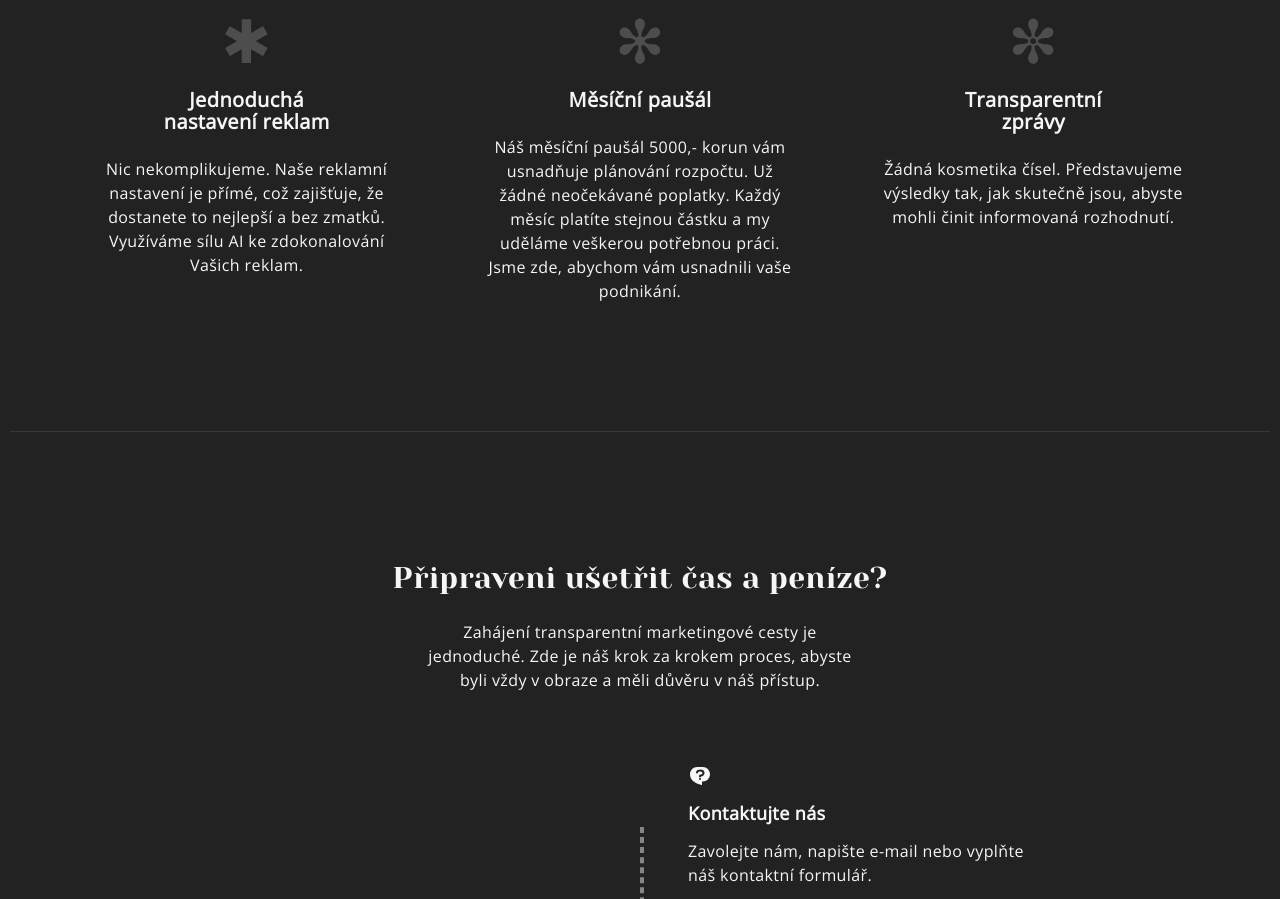
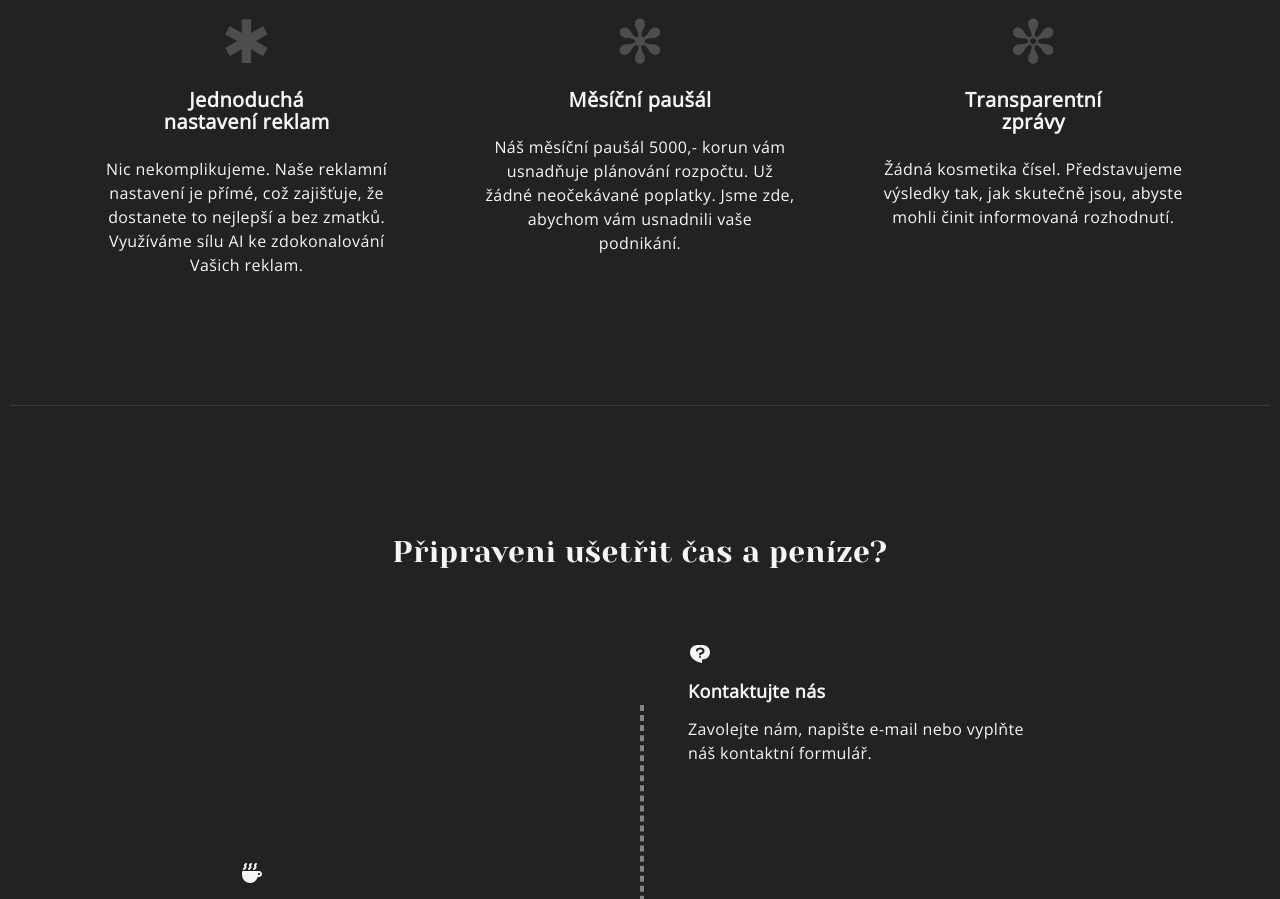
Before and after one commit to cvetmih/microagency, a Next.js app: page / in a window 1280 px wide. Shown: the part 1640-2539 px from the top of the page. Built offline with nearby package versions, Linux system fonts and the light colour scheme.

Commit message:
removed texts

```diff
--- a/components/Features.js
+++ b/components/Features.js
@@ -10,7 +10,7 @@ const features = [
 
     {
         title: 'Měsíční paušál',
-        body: 'Náš měsíční paušál 5000,- korun vám usnadňuje plánování rozpočtu. Už žádné neočekávané poplatky. Každý měsíc platíte stejnou částku a my uděláme veškerou potřebnou práci. Jsme zde, abychom vám usnadnili vaše podnikání.',
+        body: 'Náš měsíční paušál 5000,- korun vám usnadňuje plánování rozpočtu. Už žádné neočekávané poplatky. Jsme zde, abychom vám usnadnili vaše podnikání.',
         character: <div>&#10043;</div>
     },
     {
--- a/components/Roadmap.js
+++ b/components/Roadmap.js
@@ -67,11 +67,6 @@ export default function Roadmap({className = ''}) {
                 </TypoH2>
             </header>
 
-            <p className="max-w-[48ch] text-center mx-auto">
-                Zahájení transparentní marketingové cesty je jednoduché. Zde je náš krok za krokem proces, abyste byli
-                vždy v obraze a měli důvěru v náš přístup.
-            </p>
-
             <div className="relative flex flex-col items-center w-full max-w-[800px] mx-auto my-12">
                 <div className="absolute top-[8%] left-1/2 w-0 h-[84%] border-[2px] border-dashed opacity-50"></div>
                 {roadmapItems.map((item, key) => {
```
